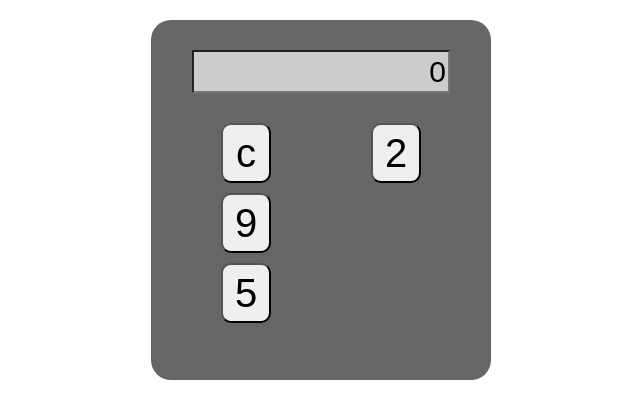
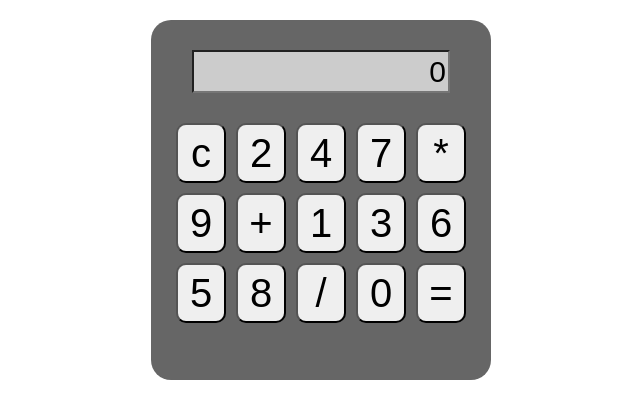
Before and after one commit to kunalsonwane77/assignment-18, a plain HTML site: page index.html in a window 1280 px wide. Shown: the whole page, without its empty margins (319-959 px from the left). Drawn offline with Linux system fonts and the light colour scheme.

Commit message:
button container changes

```diff
--- a/index.html
+++ b/index.html
@@ -41,6 +41,14 @@
        width: 50px;
        cursor: pointer;
         }
+        .btn:hover{
+        border: 2px solid black;
+        box-shadow: 0 0 2px 2px #cccccc;
+        transition: 0.3s;
+        height: 62px;
+       width: 52px;
+        }
+
 
     </style>
 </head>
@@ -55,6 +63,20 @@
         <button class="btn">5</button>
         <button class="btn">2</button>
 
+        <button class="btn">+</button>
+        <button class="btn">8</button>
+        <button class="btn">4</button>
+        <button class="btn">1</button>
+
+
+        <button class="btn">/</button>
+        <button class="btn">7</button>
+        <button class="btn">3</button>
+        <button class="btn">0</button>
+
+        <button class="btn">*</button>
+        <button class="btn">6</button>
+        <button class="btn btn-equal">=</button>
 
 
     </div>
```
